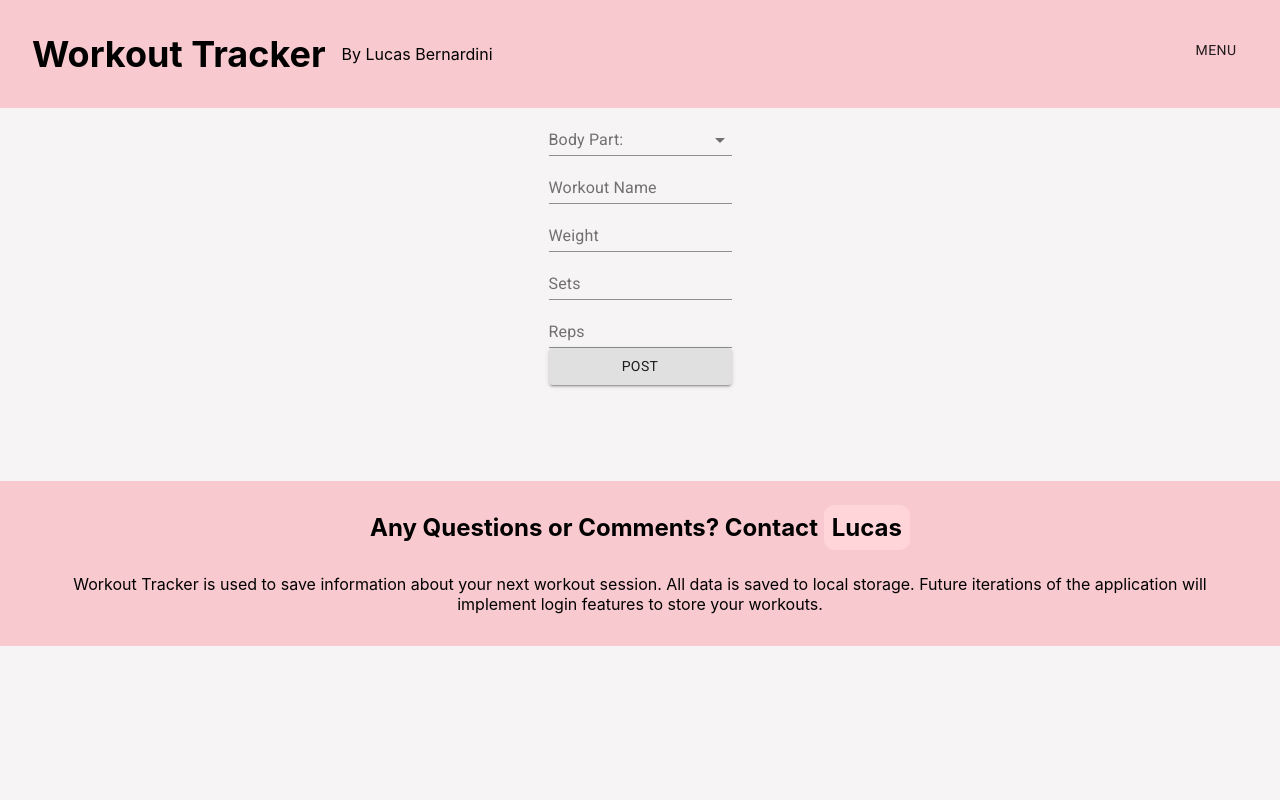
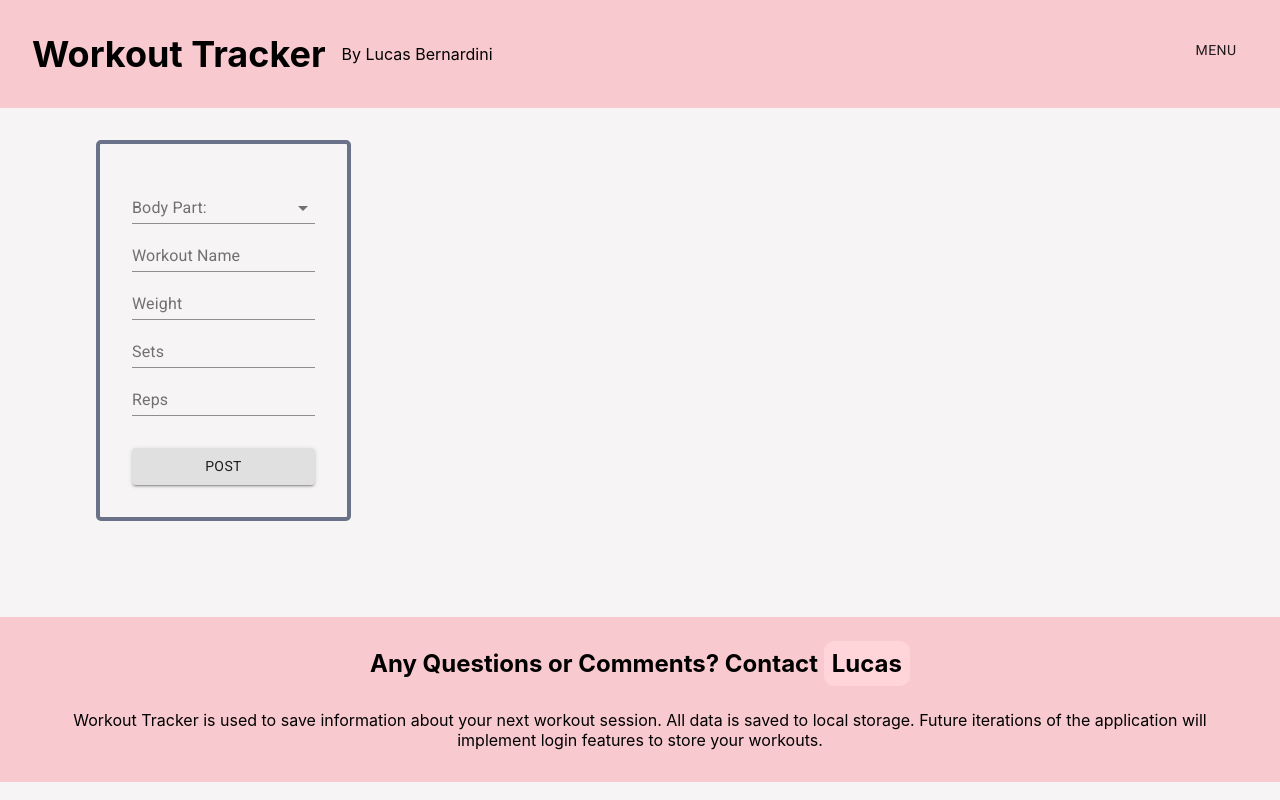
Before and after one commit to LucasBernardini/Workout-Manager, a React (Create React App) app: page / in a window 1280 px wide. Built offline with nearby package versions, Linux system fonts and the light colour scheme.

Commit message:
body styling and positioning

```diff
--- a/src/App.jsx
+++ b/src/App.jsx
@@ -51,8 +51,10 @@ function App() {
   return (
     <div className="App">
       <Header />
+      <div className="container__main">
       <Input addToList={addToList} />
       <WorkoutList list={list} toggleCompleted={toggleCompleted} removeItem={removeItem}/>
+      </div>
       <Footer />
     </div>
   );
--- a/src/App.scss
+++ b/src/App.scss
@@ -44,3 +44,9 @@ background-color: $white;
     transform: rotate(360deg);
   }
 }
+
+.container__main{
+  display: flex;
+  justify-content: space-between;
+  margin: 2rem 6rem;
+}
--- a/src/components/Input.jsx
+++ b/src/components/Input.jsx
@@ -53,7 +53,7 @@ export default function Input({ addToList }) {
   };
 
   return (
-      <form onSubmit={handleSubmit}>
+      <form className="form" onSubmit={handleSubmit}>
     <FormControl>
       <InputLabel htmlFor="bodyPart">Body Part:</InputLabel>
       <Select value={workout.bodyPart} onChange={handleChange} name="bodyPart">
@@ -102,8 +102,10 @@ export default function Input({ addToList }) {
         type="number"
         name="reps"
       />
+      <div className="form__button">
+      <Button fullWidth={true} variant="contained" type="submit">Post</Button>
+      </div>
 
-      <Button variant="contained" type="submit">Post</Button>
     </FormControl>
       </form>
   );
--- a/src/components/styling/input.scss
+++ b/src/components/styling/input.scss
@@ -0,0 +1,13 @@
+@import './variables';
+
+.form{
+    border: 4px solid $grey;
+    border-radius: 5px;
+    padding: 2rem;
+    height: fit-content;
+
+    &__button{
+        margin-top: 2rem;
+        width: 100%;
+    }
+}
--- a/src/components/styling/workoutList.scss
+++ b/src/components/styling/workoutList.scss
@@ -8,7 +8,9 @@
     color: $white;
 
 &__item{
+    &:not(:first-child){
     margin-top: 20px;
+    }
     display: flex;
     justify-content: space-evenly;
     width: fit-content;
@@ -16,6 +18,8 @@
     background-color: $grey;
     width: 40rem;
     border-radius: 5px;
+    padding-top: 1rem;
+    padding-bottom: 1rem;
     & button{
         color: $white;
     }
--- a/src/components/workout.jsx
+++ b/src/components/workout.jsx
@@ -1,6 +1,7 @@
 import React from 'react'
 import { Button, Typography } from '@material-ui/core';
 import Checkbox from '@material-ui/core/Checkbox';
+import './styling/workoutList.scss'
 
 export default function Workout({item, toggleCompleted, removeItem}) {
     function handleCheckClick() {
```
